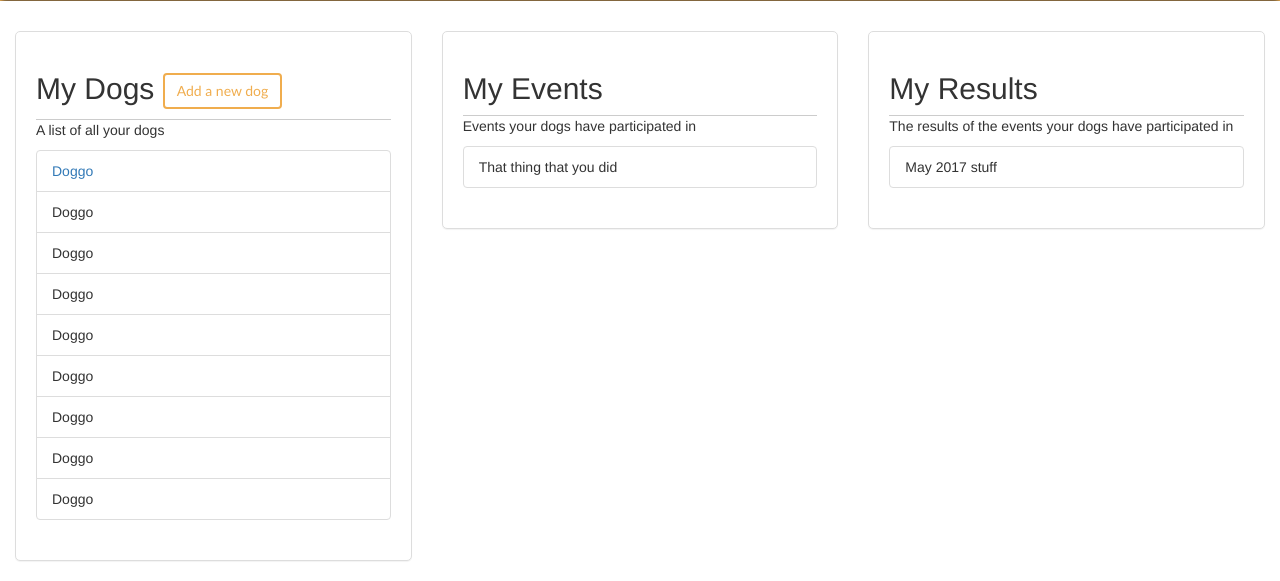
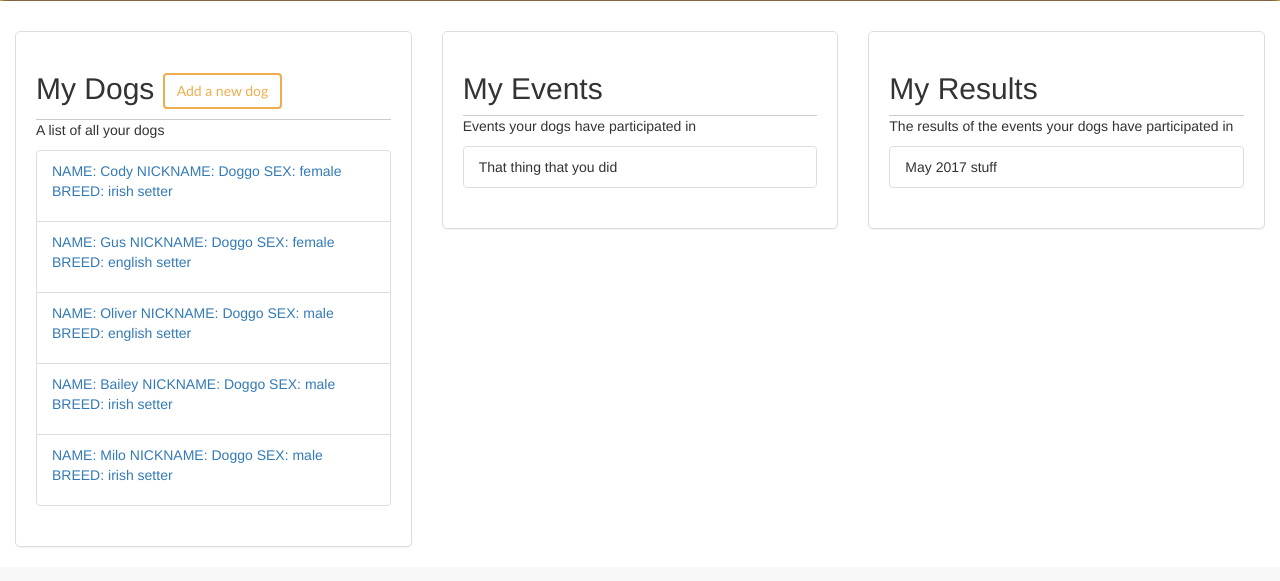
Before and after one commit to DuartBreedt/nfta, a PHP site: page /profile.php in a window 1280 px wide. Shown: the part 299-880 px from the top of the page. After the commit the page ends 846 px from the top, so only its background shows below. Run offline with PHP 8.4, Linux system fonts and the light colour scheme; the visitor is signed in with stand-in values (Sample User, id 1); data comes from the database, SQL or seed files in the repository; some libraries are stand-ins or nearby versions.

Commit message:
Added Dogs list to Profile Page

```diff
--- a/htdocs/phpEngine.php
+++ b/htdocs/phpEngine.php
@@ -283,5 +283,27 @@
 		$stmt->close();
 	}
 
+	function getUserDogs() {
+		$userid = $_SESSION["userid"];
+		$dogsTbl = $GLOBALS['dogsTbl'];
 
+		$stmt = $GLOBALS["conn"]->prepare ( "SELECT dog_id,fullname,callname,sex,breed FROM $dogsTbl WHERE user_id=?" );
+
+		$stmt->bind_param( "s", $userid);
+		$stmt->execute();
+
+		$stmt->bind_result($dogid, $name, $nickname, $sex, $breed);
+
+		$retStr = "";
+
+		while ($stmt->fetch()) {
+			$retStr .= "<li class='list-member-item list-group-item'><a href='viewDog.php?id=".$dogid."'><p><span>NAME: </span> ".$name." <span>NICKNAME: </span> ".$nickname." <span>SEX: </span> ".$sex." <span>BREED: </span> ".$breed."</p></a></li>";
+
+		}
+
+		$stmt->close();
+
+		if($retStr == "") { return "<p class='empty-page-message'>No dogs found...</p>"; }
+		else { return '<ul class="list-enroll list-group">'.$retStr.'</ul>'; }
+	}
 ?>
--- a/htdocs/profile.php
+++ b/htdocs/profile.php
@@ -42,17 +42,7 @@
 						<hr/>
 						<p>A list of all your dogs</p>
 						<div>
-							<ul class="list-group">
-								<li class="list-group-item"><a href="#">Doggo</a></li>
-								<li class="list-group-item">Doggo</li>
-								<li class="list-group-item">Doggo</li>
-								<li class="list-group-item">Doggo</li>
-								<li class="list-group-item">Doggo</li>
-								<li class="list-group-item">Doggo</li>
-								<li class="list-group-item">Doggo</li>
-								<li class="list-group-item">Doggo</li>
-								<li class="list-group-item">Doggo</li>
-							</ul>
+							<?php echo getUserDogs(); ?>
 						</div>
 					</div>
 				</div>
```
